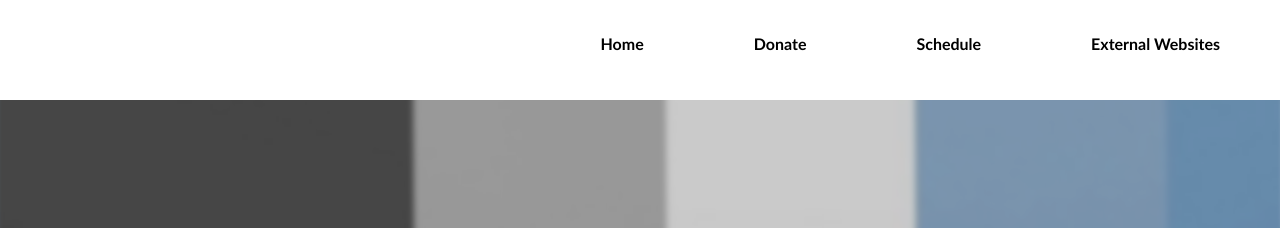
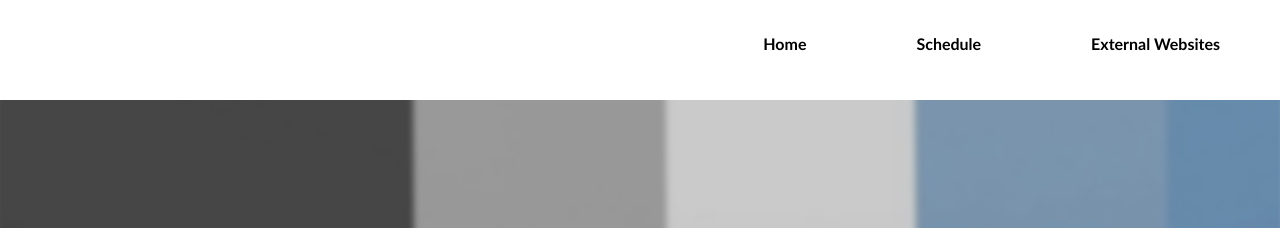
Before and after one commit to apc-gmhs/apc-website, a Jekyll site: the page built from index.html, in a window 1280 px wide. Shown: the top 228 px of the page. Built offline with Jekyll 4.4.1, drawn with Linux system fonts in a browser that asks for light colours.

```diff
--- a/_includes/header.html
+++ b/_includes/header.html
@@ -2,13 +2,12 @@
 	<img />
 	<nav>
 		<a class="nav-item link" href="/">Home</a>
-		<a class="nav-item link" href="{{ site.baseurl }}/donate">Donate</a>
 		<span class="nav-item">
 			Schedule
 			<ul class="nav-dropdown">
-				<li><a href="{{ site.baseurl }}/example">Example</a></li>
-				<li><a href="{{ site.baseurl }}/example">Example</a></li>
-				<li><a href="{{ site.baseurl }}/example">Example</a></li>
+				<li><a href="{{ site.baseurl }}/example.html">Example</a></li>
+				<li><a href="{{ site.baseurl }}/example.html">Example</a></li>
+				<li><a href="{{ site.baseurl }}/example.html">Example</a></li>
 			</ul>
 		</span>
 		<span class="nav-item">
--- a/index.html
+++ b/index.html
@@ -9,10 +9,8 @@ scripts:
 ---
 
 <main>
-	<main>
-		<div id="banner">
-			<div id="background"></div>
-			<div class="centered"><button>THE ADVANCED PROGRAMMING CLUB</button></div>
-		</div>
-	</main>
+	<div id="banner">
+		<div id="background"></div>
+		<div class="centered"><button>THE ADVANCED PROGRAMMING CLUB</button></div>
+	</div>
 </main>
```
Also changed, not shown: _pages/about_us.html (added), css/about_us.css (added).
